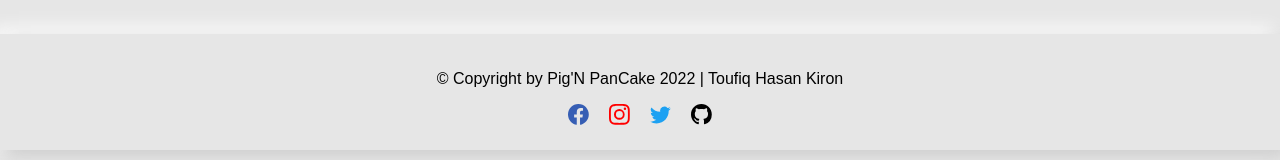
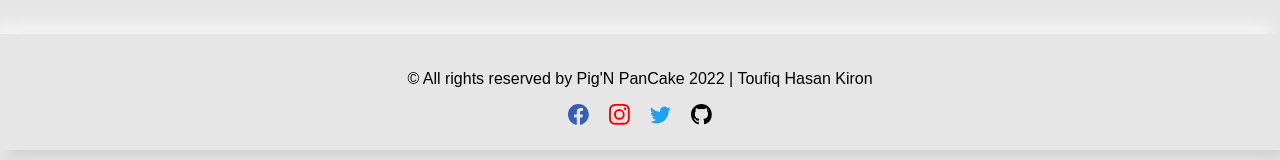
Before and after one commit to 0nahid/mealdb-react, a React (Create React App) app: page /meals in a window 1280 px wide. Shown: the part 367-527 px from the top of the page. Built offline with nearby package versions, Linux system fonts and the light colour scheme; no server answers.

Commit message:
fixed icon link

```diff
--- a/src/Components/Footer/Footer.js
+++ b/src/Components/Footer/Footer.js
@@ -6,13 +6,9 @@ const Footer = () => {
     return (
         <div className='footer'>
             <div>
-                <p>&copy; Copyright by Pig'N PanCake 2022 | Toufiq Hasan Kiron</p>
+                <p>&copy; All rights reserved by Pig'N PanCake 2022 | Toufiq Hasan Kiron</p>
             </div>
             <div className='footer-icons'>
-                {/* <BsFacebook></BsFacebook>
-                <BsInstagram></BsInstagram>
-                <BsTwitter></BsTwitter>
-                <BsGithub></BsGithub> */}
                 <a target="_blank" rel="noreferrer noopener" href="https://facebook.com/toufiqhasankiron"><BsFacebook className='fb'></BsFacebook></a>
 
                 <a target="_blank" rel="noreferrer noopener" href="https://instagram.com/toufiq_hasan_kiron"><BsInstagram className='inst'></BsInstagram></a>
```
